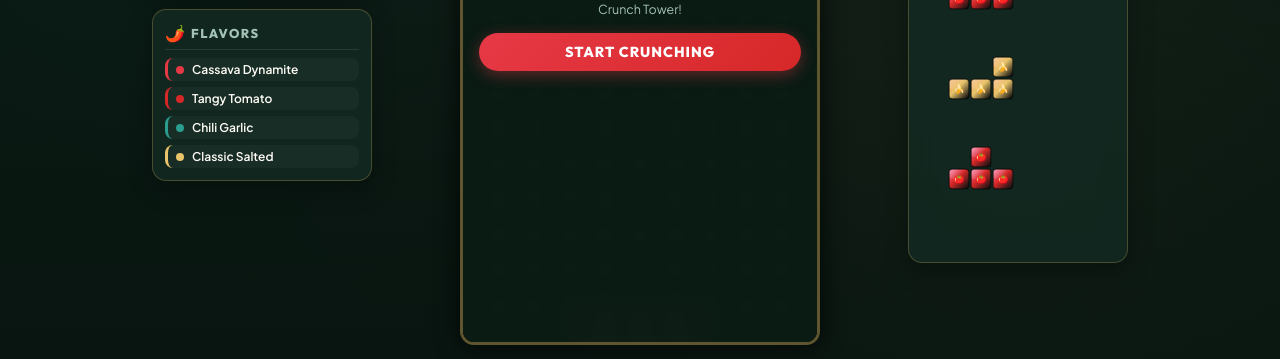
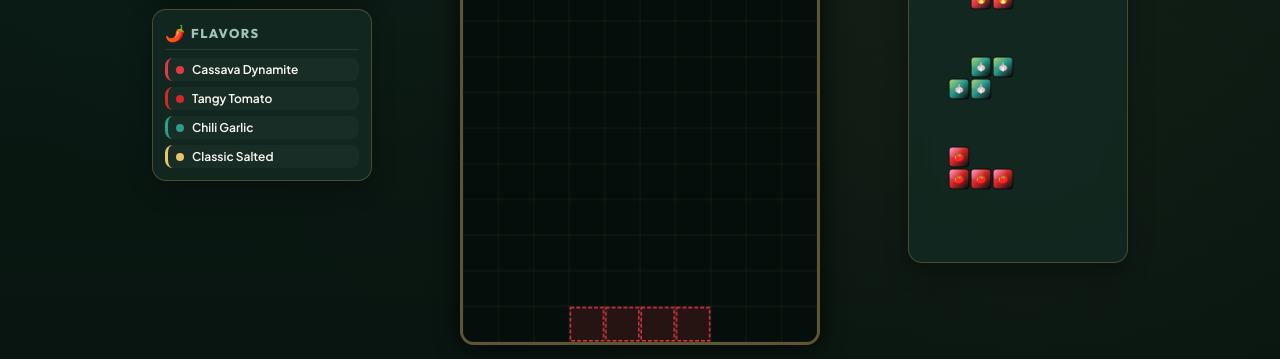
Before and after one commit to Gayathri282/kappo, a website built with Vite: page index.html in a window 1280 px wide. Shown: the part 441-800 px from the top of the page. Built offline with nearby package versions, Linux system fonts and the light colour scheme.

Commit message:
first commit

```diff
--- a/index.html
+++ b/index.html
@@ -130,8 +130,8 @@
             <div id="event-text" class="event-text">FULL CRUNCH!</div>
           </div>
 
-          <!-- Start Game Overlay Screen -->
-          <div id="start-overlay" class="overlay-screen">
+          <!-- Start Game Overlay Screen (Hidden for Instant Auto-Start) -->
+          <div id="start-overlay" class="overlay-screen hidden">
             <div class="overlay-content">
               <div class="chips-icon-hero">📦</div>
               <h2>KAPPO CRUNCH STACK</h2>
--- a/src/main.js
+++ b/src/main.js
@@ -399,7 +399,17 @@ window.addEventListener('keyup', (e) => {
   delete keysState[e.code];
 });
 
-// UI Buttons
+// Tap anywhere on Start Overlay or Playfield to start game instantly
+startOverlay.addEventListener('click', () => {
+  if (!gameStarted) startGame();
+});
+startOverlay.addEventListener('touchstart', (e) => {
+  if (!gameStarted) {
+    if (e.cancelable) e.preventDefault();
+    startGame();
+  }
+}, { passive: false });
+
 btnStart.addEventListener('click', startGame);
 
 btnSound.addEventListener('click', () => {
@@ -425,5 +435,8 @@ btnHelp.addEventListener('click', () => {
 btnCloseHelp.addEventListener('click', () => helpModal.classList.add('hidden'));
 btnGotIt.addEventListener('click', () => helpModal.classList.add('hidden'));
 
+// Auto-start game immediately on page load so game is active right away
+startGame();
+
 // Run Loop
 requestAnimationFrame(update);
--- a/src/style.css
+++ b/src/style.css
@@ -376,14 +376,15 @@ html, body {
 .overlay-screen {
   position: absolute;
   inset: 0;
-  background: rgba(11, 29, 22, 0.94);
-  backdrop-filter: blur(8px);
+  background: rgba(11, 29, 22, 0.5);
+  backdrop-filter: blur(3px);
   display: flex;
   align-items: center;
   justify-content: center;
   padding: 16px;
   text-align: center;
   z-index: 10;
+  cursor: pointer;
 }
 
 .overlay-content h2 {
```
Also changed, not shown: dist/assets/index-C5UaZpRl.css (deleted), dist/assets/index-C8A47n-U.css (added), dist/assets/index-CDr14dlq.js (deleted), dist/assets/index-CZzHgbRn.js (added), dist/index.html.
